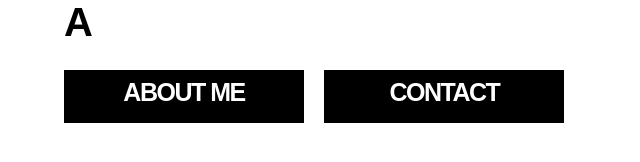
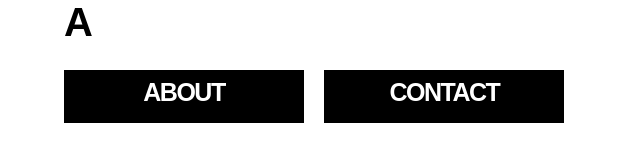
Before and after one commit to tnydvv/portfolio, a plain HTML site: page tony/index.html in a window 1280 px wide. Shown: the part 592-754 px from the top of the page, 0-640 px from the left. Drawn offline with Linux system fonts and the light colour scheme; a web font is replaced by a local one.

```diff
--- a/tony/index.html
+++ b/tony/index.html
@@ -79,7 +79,7 @@
       <h2 id="hero-caption">Software Engineer.</h2>
       <div class="inline-container">
         <a href="#about-me">
-          <button class="button-minimal bg-color-black">About Me</button>
+          <button class="button-minimal bg-color-black">About</button>
         </a>
         <a href="#contact">
           <button class="button-minimal bg-color-black">Contact</button>
```
